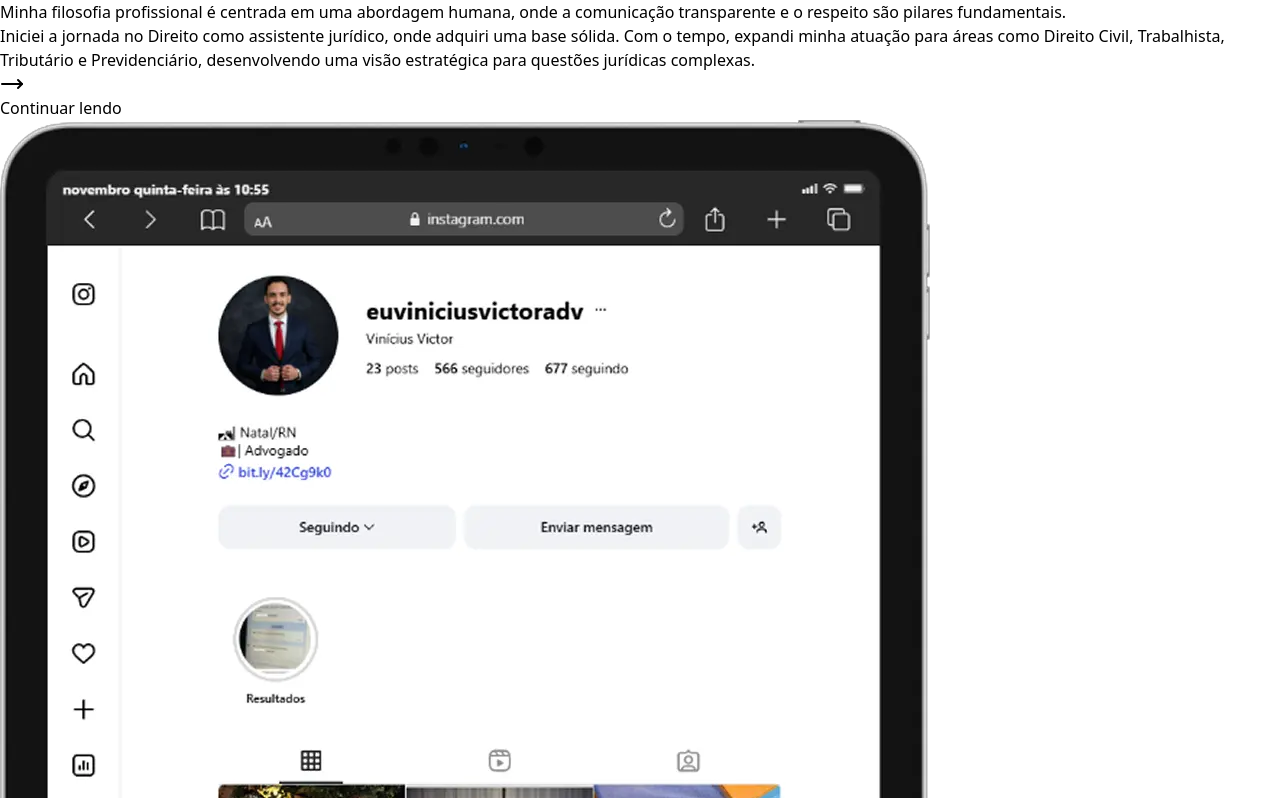
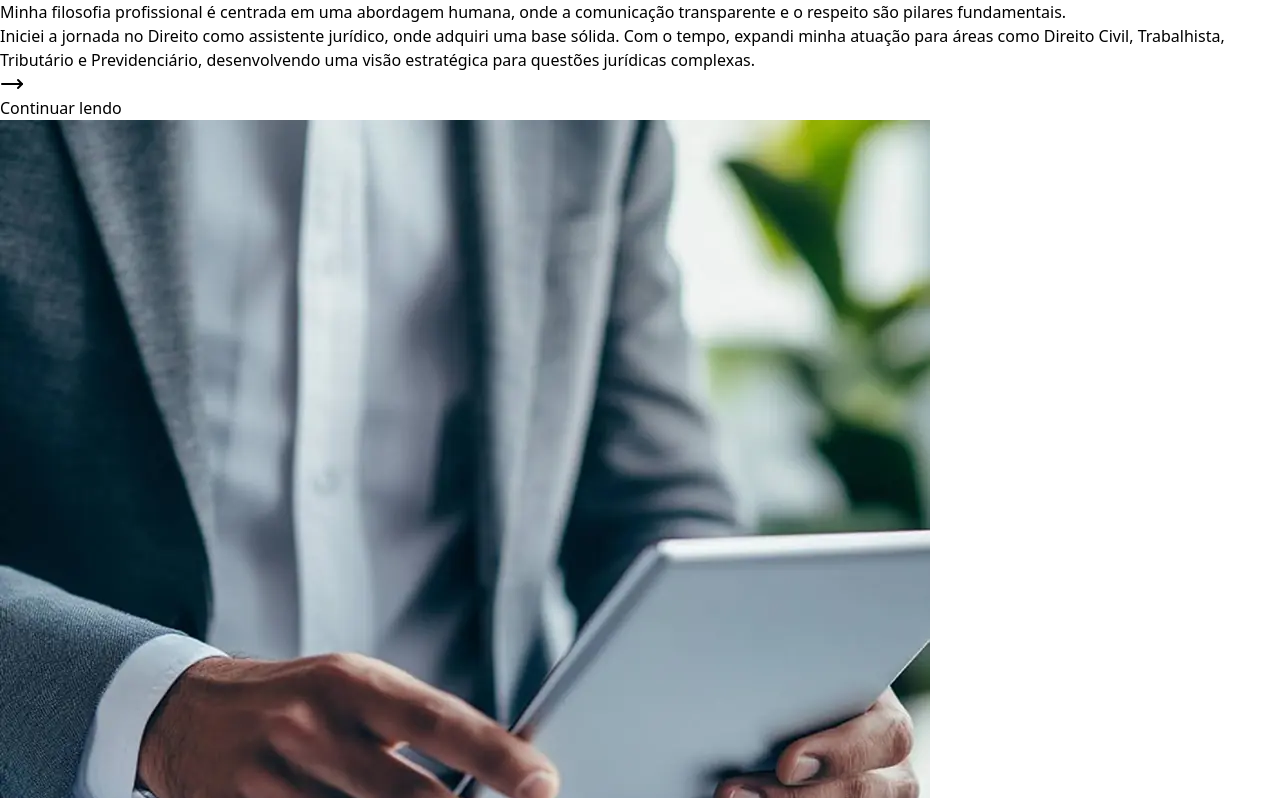
Before and after one commit to Paper-Street-Softwares/LP-Vinicius-Vitor, a React (Vite) app: page / in a window 1280 px wide. Shown: the part 3642-4440 px from the top of the page. Built offline with nearby package versions, Linux system fonts and the light colour scheme; no server answers; a web font is replaced by a local one.

Commit message:
fix: shadow

```diff
--- a/src/components/sectionElements/aboutInstagram/DefaultInstagram.jsx
+++ b/src/components/sectionElements/aboutInstagram/DefaultInstagram.jsx
@@ -14,7 +14,7 @@
         <img
           src={content.texts.about.aboutSocial.img.imgSocial}
           alt={content.texts.about.aboutSocial.img.altDefault}
-          className="w-full  object-cover rounded-xl"
+          className="w-[90%] m-auto object-cover rounded-xl shadow-custom-opacity shadow-shadowSteps/10"
           loading="lazy"
         />
       </picture>
--- a/src/pages/Index.jsx
+++ b/src/pages/Index.jsx
@@ -75,7 +75,7 @@
         iconsWithModal={false}
       />
       <About modal={true} showGallery={false} colorMode={colorMode} />
-      <AboutInstagram colorMode={colorMode} socialPrint={true} />
+      <AboutInstagram colorMode={colorMode} socialPrint={false} />
       {/* <Team /> */}
       <CtaSecondary colorMode={colorMode} />
       <Steps colorMode={colorMode} />
```
